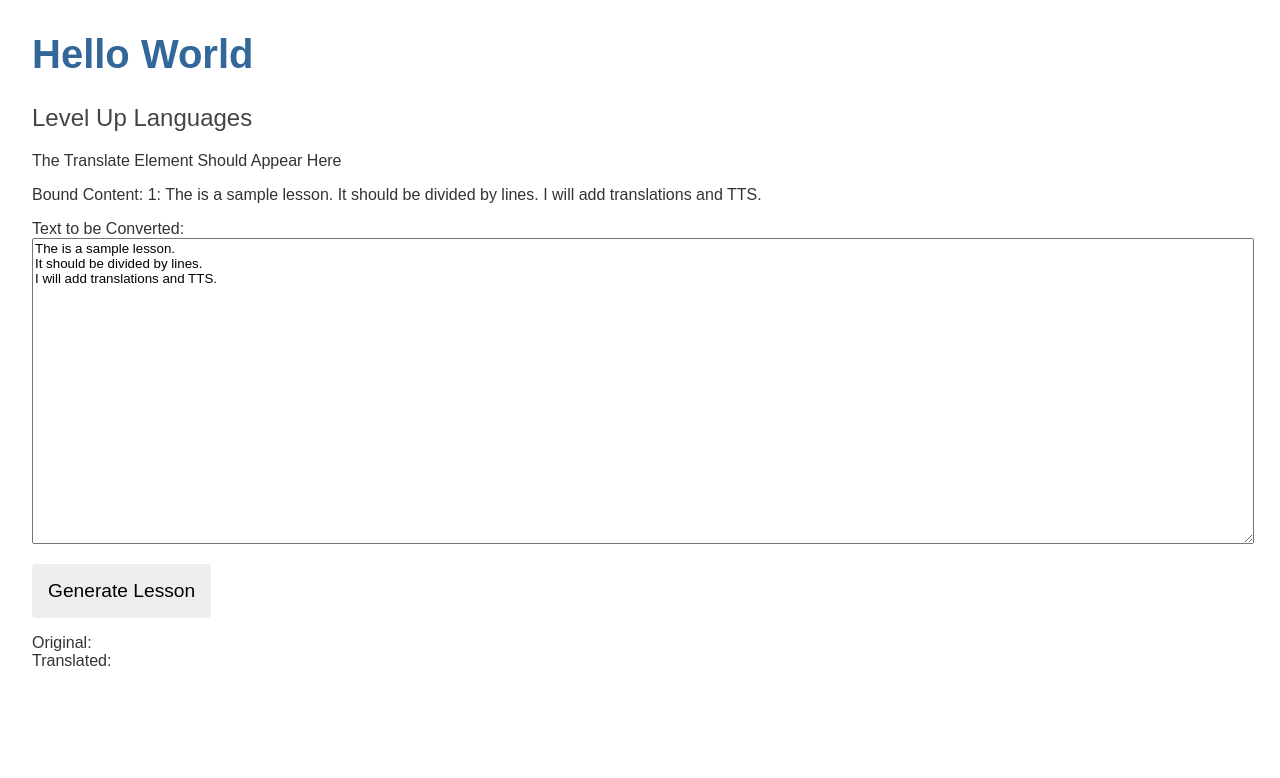
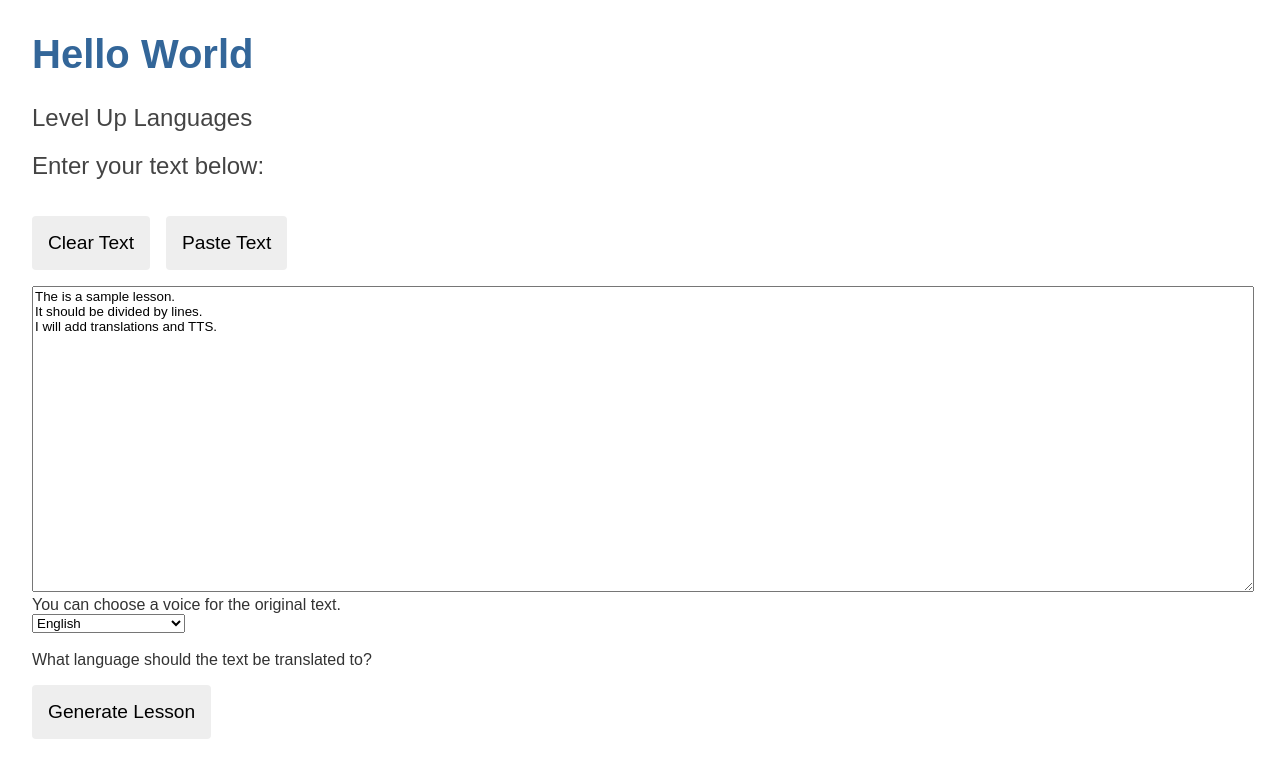
Before and after one commit to jmayereup/angular-reading-tool, an Angular app: page / in a window 1280 px wide. Shown: the top 778 px of the page. Built offline with nearby package versions, Linux system fonts and the light colour scheme.

Commit message:
added paste button

```diff
--- a/src/app/lessons/lessons.component.html
+++ b/src/app/lessons/lessons.component.html
@@ -1,21 +1,42 @@
-<div id="google_translate_element">The Translate Element Should Appear Here</div>
 
-<p>Bound Content: {{lesson.id}}: {{lesson.content}}</p>
-<div translate="no">
-    <label for="lesson">Text to be Converted: </label>
-    <textarea id="lesson" [(ngModel)]="lesson.content" placeholder="Blank"></textarea>
-    <button type="button" (click)="onGenerate(lesson)">Generate Lesson</button>
+<form>
+<span translate="no">
+    <div class="grid">
+    <h2>Enter your text below: </h2>
+    <button class="header-btn" type="button" (click)="clearText()">Clear Text</button>
+    <button class="header-btn" type="button" (click)="pasteText()">Paste Text</button>
+    </div>
+    <textarea id="lesson" placeholder="Blank">{{lesson.content}}</textarea>
+</span>
+
+<div><label>You can choose a voice for the original text.</label></div>
+<div translate="yes"><select #language>
+    <option value="zh-CN">Chinese (Simplified)</option>
+    <option value="nl-NL">Dutch (Netherlands)</option>
+    <option value="en-CA" selected>English</option>
+    <option value="fil-PH">Filipino (Philippines)</option>
+    <option value="fr-FR">French (France)</option>
+    <option value="de-DE">German (Germany)</option>
+    <option value="it-IT">Italian (Italy)</option>
+    <option value="ja-JP">Japanese (Japan)</option>
+    <option value="pt-PT">Portuguese (Portugal)</option>
+    <option value="ru-RU">Russian (Russia)</option>
+    <option value="es-ES">Spanish (Spain)</option>
+    <option value="es-MX">Spanish (Mexico)</option>
+    <option value="th-TH">Thai (Thailand)</option>
+    <option value="uk-UA">Ukrainian (Ukraine)</option>
+</select></div><br>
+<div><label>What language should the text be translated to?</label>
+<span id="google_translate_element"></span></div>
+<button class="green" type="button" (click)="onGenerate(lesson)">Generate Lesson</button>
+</form>
+
+
+<div class="lesson" *ngFor="let line of lessonArray">
+    <div class="original"><span>{{line}}</span>
+    <button type="button" class="headphones" (click)="readUtterance(line, language.value)"><i class="fa fa-headphones"></i></button>
+    </div>
+    <span class="translated" #translatedSpan translate="yes">{{copyLine(line)}}</span>
+    <button type="button" class="headphones" (click)="readUtterance(translatedSpan.textContent || '')"><i
+            class="fa fa-headphones"></i></button>
 </div>
-
-<div translate="no">
-    Original: {{originalLesson}}
-</div>
-
-<div translate="yes">
-    Translated: {{translatedLesson}}
-    <br>
-</div>
-
-<div *ngFor="let line of lessonArray">
-    <span>{{line}}</span><button class="headphones"><i class="fa fa-headphones"></i></button>
-</div>
```
